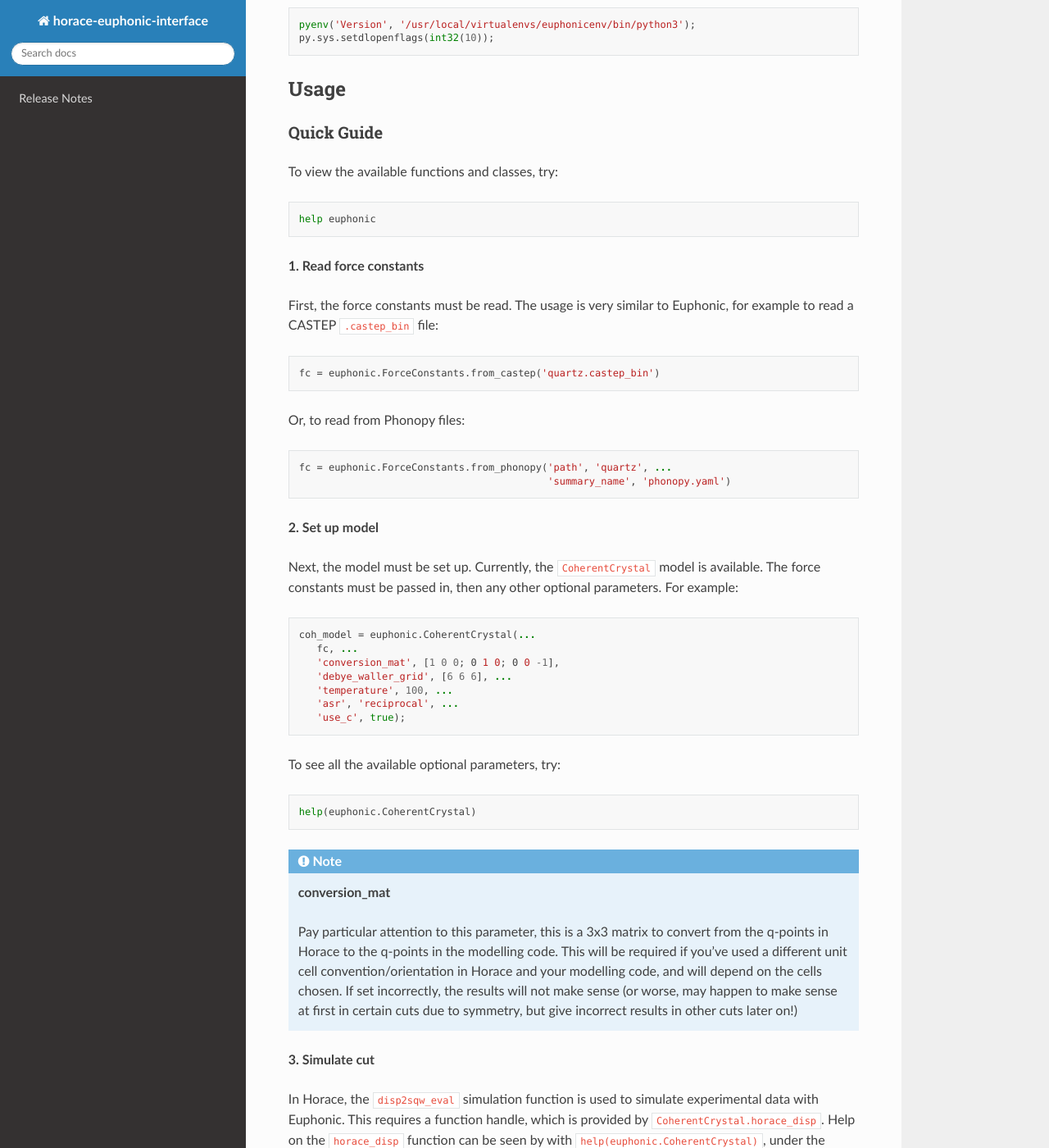
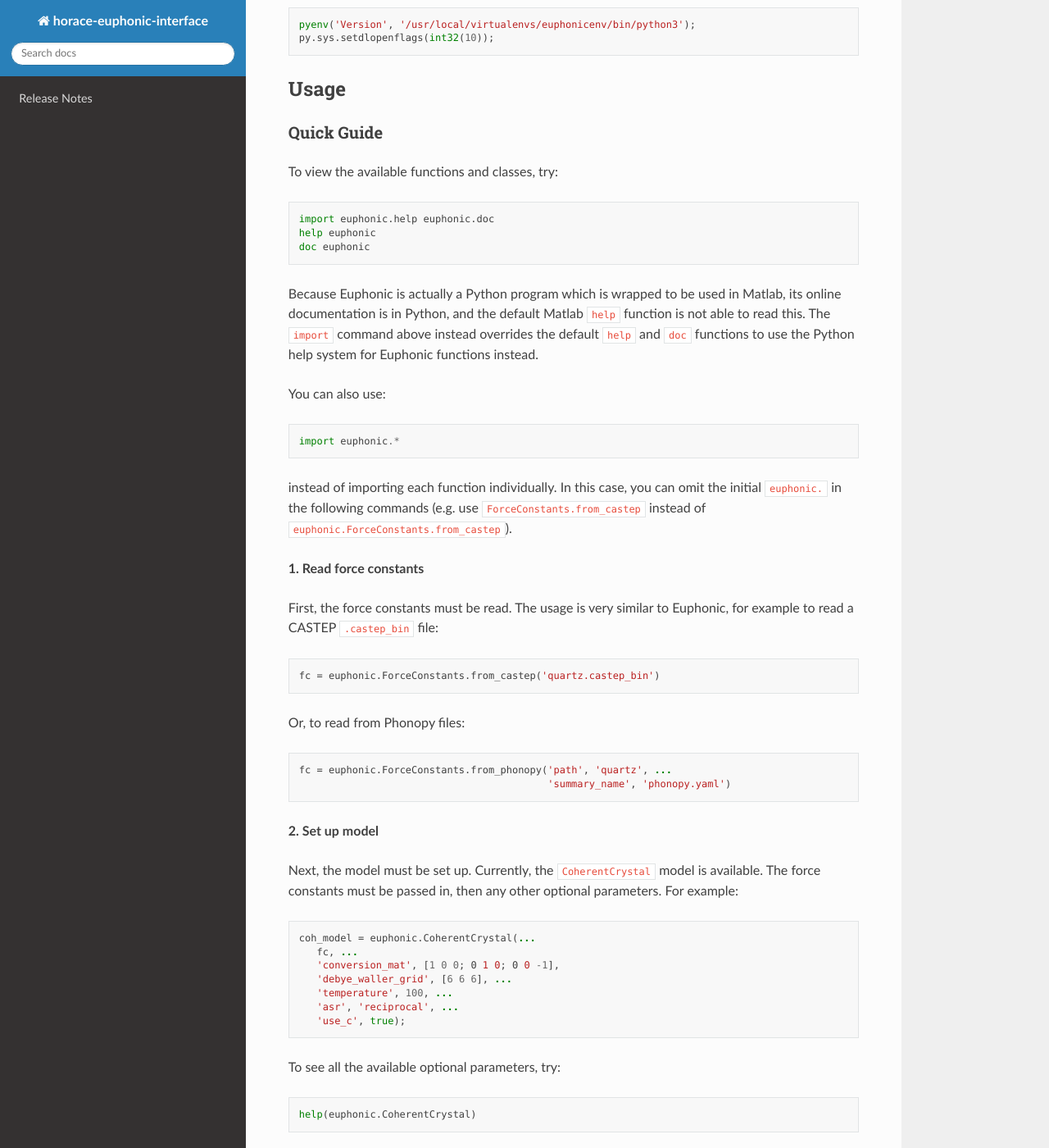
Before and after one commit to pace-neutrons/horace-euphonic-interface, a Sphinx documentation site: the page built from doc/source/index.rst, in a window 1280 px wide and 1400 px high, scrolled down 2110 px. Shown: the whole window at 82% size. Built offline with Sphinx 7.4.7 and the Read the Docs theme 2.0.0, drawn with Linux system fonts in a browser that asks for light colours; some of the changed text lies outside the part shown.

Commit message:
Update release.py and sphinx docs for new wrapper

```diff
--- a/doc/source/index.rst
+++ b/doc/source/index.rst
@@ -105,7 +105,26 @@ To view the available functions and classes, try:
 
 .. code-block:: matlab
 
+  import euphonic.help euphonic.doc
   help euphonic
+  doc euphonic
+
+Because Euphonic is actually a Python program which is wrapped to be used in Matlab,
+its online documentation is in Python, and the default Matlab ``help`` function
+is not able to read this.
+The ``import`` command above instead overrides the default ``help`` and ``doc``
+functions to use the Python help system for Euphonic functions instead.
+
+You can also use:
+
+.. code-block:: matlab
+
+  import euphonic.*
+
+instead of importing each function individually.
+In this case, you can omit the initial ``euphonic.`` in the following commands
+(e.g. use ``ForceConstants.from_castep`` instead of ``euphonic.ForceConstants.from_castep``).
+
 
 **1. Read force constants**
 
@@ -145,6 +164,13 @@ To see all the available optional parameters, try:
 .. code-block:: matlab
 
   help(euphonic.CoherentCrystal)
+
+or:
+
+.. code-block:: matlab
+
+  import euphonic.help
+  help euphonic.CoherentCrystal
 
 .. note::
 
--- a/release.py
+++ b/release.py
@@ -5,6 +5,7 @@ import re
 import requests
 import subprocess
 import shutil
+import glob
 import versioneer
 import euphonic_version
 from update_dependencies import update_submodules
@@ -57,6 +58,8 @@ def create_mltbx():
     shutil.copytree('light_python_wrapper/+light_python_wrapper', 'mltbx/+light_python_wrapper')
     shutil.copytree('euphonic_sqw_models/euphonic_sqw_models', 'mltbx/euphonic_sqw_models/euphonic_sqw_models')
     shutil.copytree('+euphonic', 'mltbx/+euphonic')
+    for fil in glob.glob('light_python_wrapper/helputils/*.m'): shutil.copy(fil, 'mltbx/+euphonic')
+    for fil in glob.glob('light_python_wrapper/helputils/private/*.m'): shutil.copy(fil, 'mltbx/+euphonic/private')
     subprocess.run(['matlab', '-batch', 'create_mltbx'], cwd='mltbx')
     print('.mltbx created')
 
```
